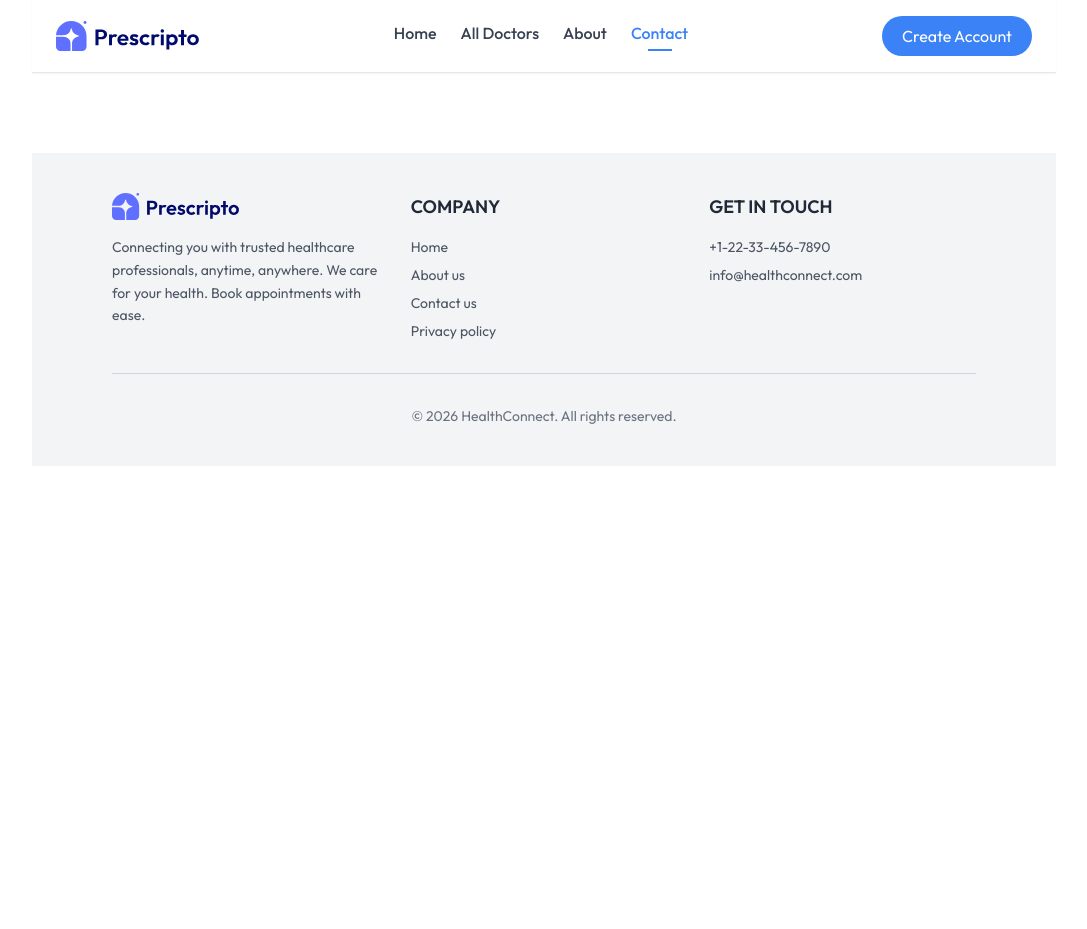
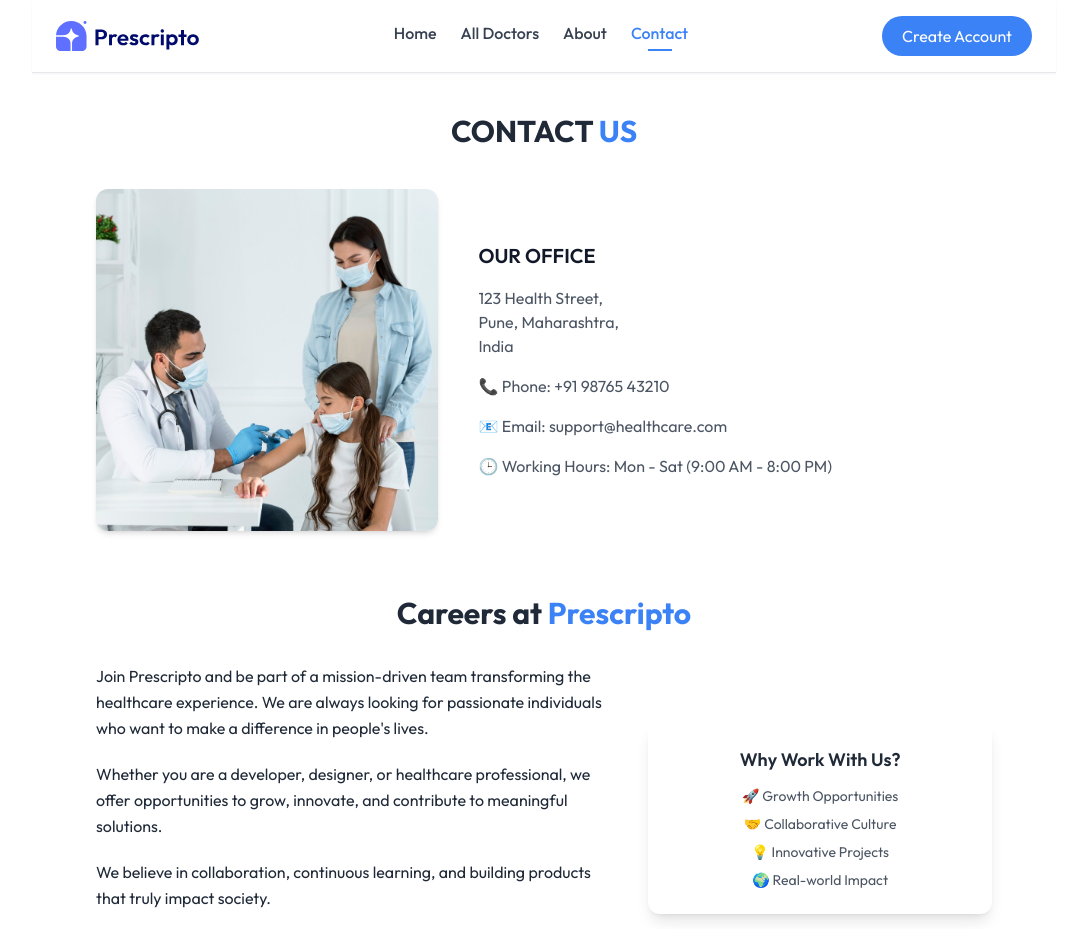
Before and after one commit to Gayatri414/Doctor-Appointment, a React (Vite) app in the folder frontend/: page /contact in a window 1280 px wide. Shown: the top 929 px of the page, without its empty margins (96-1183 px from the left). Before the commit the page ends 800 px from the top, so only its background shows below. Built offline with nearby package versions, Linux system fonts and the light colour scheme.

Commit message:
save contact.jsx file:

```diff
--- a/frontend/src/pages/Contact.jsx
+++ b/frontend/src/pages/Contact.jsx
@@ -1,10 +1,117 @@
 import React from "react";
+import { assets } from "../assets/assets";
 
-const Contact=()=>{
-    return(
-        <div>
+const Contact = () => {
+  return (
+    <div className="px-6 md:px-16 py-10 text-gray-800">
+
+      {/* Heading */}
+      <div className="text-center text-3xl font-bold mb-10">
+        <p>
+          CONTACT <span className="text-blue-500">US</span>
+        </p>
+      </div>
+
+      {/* Content */}
+      <div className="flex flex-col md:flex-row gap-10 items-center">
+
+        {/* Image */}
+        <div className="w-full md:w-[40%]">
+          <img
+            className="w-full rounded-xl shadow-md"
+            src={assets.contact_image}
+            alt="Contact"
+          />
+        </div>
+
+        {/* Contact Info */}
+        <div className="flex flex-col gap-4 md:w-[60%] text-base">
+
+          <p className="text-xl font-semibold text-gray-900">
+            OUR OFFICE
+          </p>
+
+          <p className="text-gray-600">
+            123 Health Street,<br />
+            Pune, Maharashtra,<br />
+            India
+          </p>
+
+          <p className="text-gray-600">
+            📞 Phone: +91 98765 43210
+          </p>
+
+          <p className="text-gray-600">
+            📧 Email: support@healthcare.com
+          </p>
+
+          <p className="text-gray-600">
+            🕒 Working Hours: Mon - Sat (9:00 AM - 8:00 PM)
+          </p>
 
         </div>
-    )
-}
+
+      </div>
+      {/* Careers Section */}
+<div className="mt-16">
+
+  {/* Heading */}
+  <h2 className="text-2xl md:text-3xl font-bold text-center mb-8">
+    Careers at <span className="text-blue-500">Prescripto</span>
+  </h2>
+
+  {/* Content */}
+  <div className="flex flex-col md:flex-row gap-10 items-center">
+
+    {/* Left Text */}
+    <div className="md:w-[60%] flex flex-col gap-5 text-base leading-relaxed">
+
+      <p>
+        Join Prescripto and be part of a mission-driven team transforming the
+        healthcare experience. We are always looking for passionate individuals
+        who want to make a difference in people's lives.
+      </p>
+
+      <p>
+        Whether you are a developer, designer, or healthcare professional, we
+        offer opportunities to grow, innovate, and contribute to meaningful
+        solutions.
+      </p>
+
+      <p>
+        We believe in collaboration, continuous learning, and building products
+        that truly impact society.
+      </p>
+
+      {/* Button */}
+      <button className="w-fit bg-blue-500 text-white px-6 py-2 rounded-full hover:bg-blue-600 transition">
+        Explore Jobs
+      </button>
+
+    </div>
+
+    {/* Right Card */}
+    <div className="md:w-[40%] bg-white shadow-lg rounded-xl p-6 text-center">
+
+      <h3 className="text-lg font-semibold mb-3">
+        Why Work With Us?
+      </h3>
+
+      <ul className="text-gray-600 text-sm space-y-2">
+        <li>🚀 Growth Opportunities</li>
+        <li>🤝 Collaborative Culture</li>
+        <li>💡 Innovative Projects</li>
+        <li>🌍 Real-world Impact</li>
+      </ul>
+
+    </div>
+
+  </div>
+
+</div>
+
+    </div>
+  );
+};
+
 export default Contact;
```
